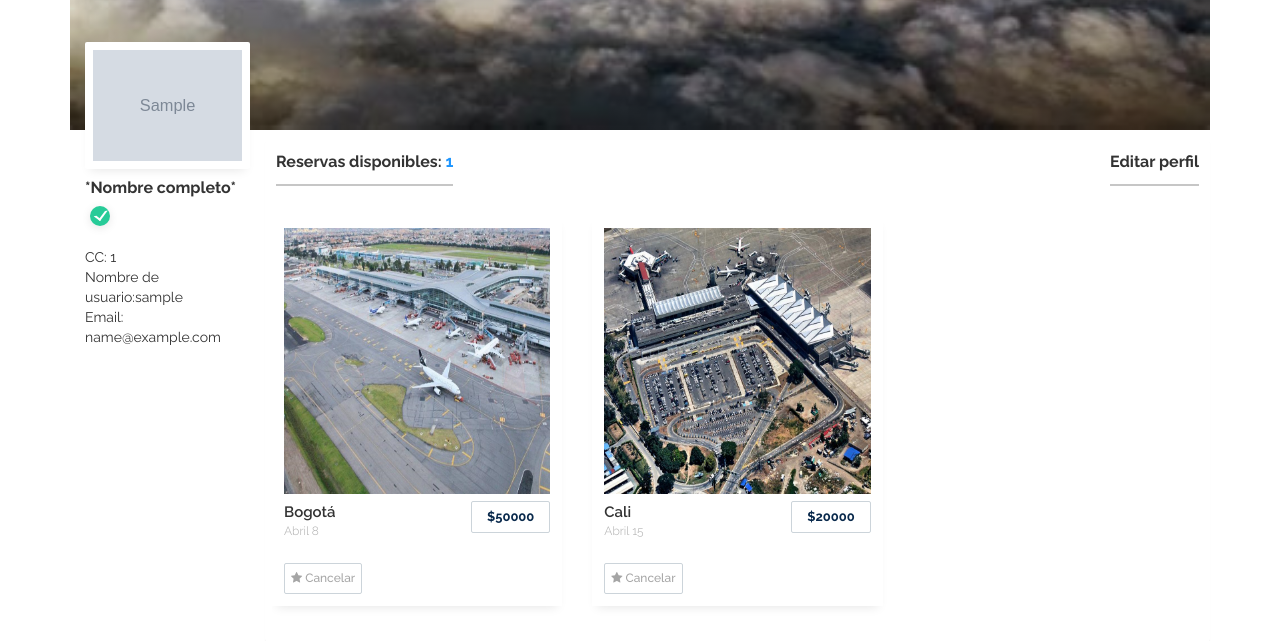
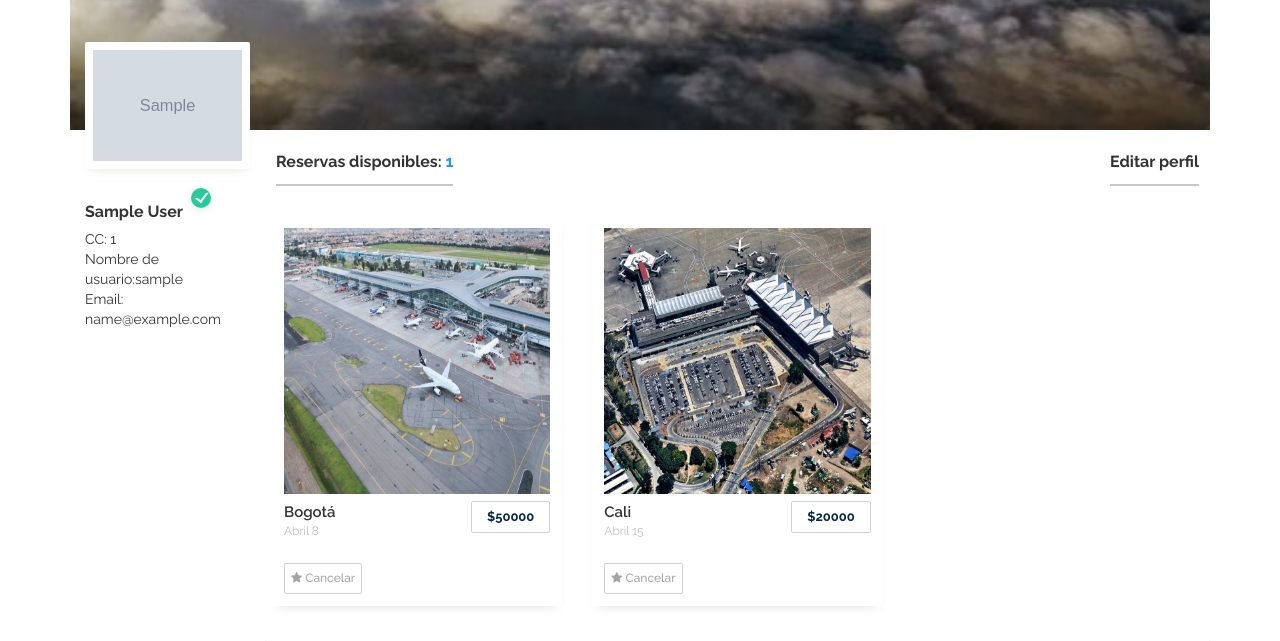
Before and after one commit to diego6662/proyecto-www, a Django app: page /perfil in a window 1280 px wide. Shown: the part 582-1223 px from the top of the page. Run offline with Django 3.2, Linux system fonts and the light colour scheme; a user stored in the database is signed in; tables that the repository leaves empty hold one stand-in row (values such as "Sample post"); grey boxes marked "Sample" are stand-in pictures; some libraries are stand-ins or nearby versions.

Commit message:
Progreso perfil
ya en el perfil de usuario se revisa y se ponen los campos
correspondientes al usuario, falta mostrar las reservas realizadas

```diff
--- a/aeropuerto-proyect/clientes/views.py
+++ b/aeropuerto-proyect/clientes/views.py
@@ -44,7 +44,9 @@ def registrar_usuario(request):
                 cce = int(request.POST['cc'])
                 user = request.POST['username']
                 email = request.POST['email']
-                usuario = User.objects.create_user(username = user, email = email, password = p1)
+                nombre = request.POST['nombre']
+                apellido = request.POST['apellido']
+                usuario = User.objects.create_user(username = user, email = email, first_name = nombre, last_name=apellido,password = p1)
                 usuario.save()
             except :
                 context['error'] = 'El usuario ya existe'
--- a/aeropuerto-proyect/vuelos/templates/vuelos/perfil.html
+++ b/aeropuerto-proyect/vuelos/templates/vuelos/perfil.html
@@ -24,10 +24,14 @@
 			  <img src="{{usuario.image_perfil.url }}" alt="#" />
                         </div>
                         <div class="pof-text">
-                           <h3>*Nombre completo*
+			  <h3>{{usuario.usuario_dj.first_name}} {{usuario.usuario_dj.last_name}}
+
                               <div class="check-box"></div>
                            </h3>
                         </div>
+			<br>
+			<br>
+			<br>
 			<span>CC: {{usuario.cc}}</span>
                         <br>
 			<span>Nombre de usuario:{{usuario.usuario_dj.username}} </span>
```
